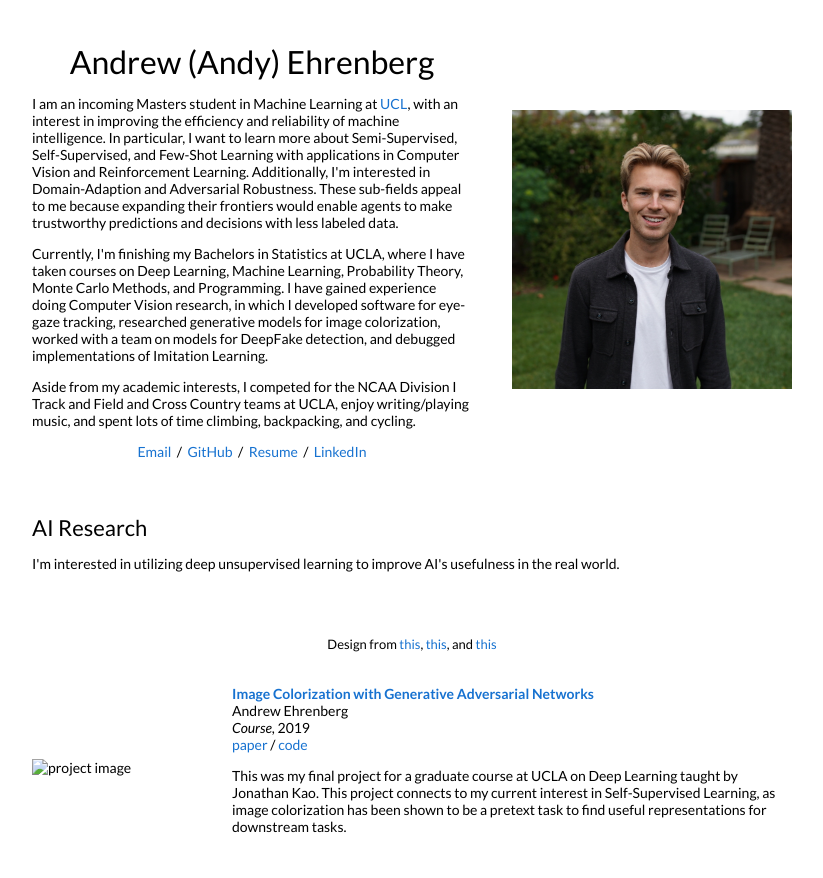
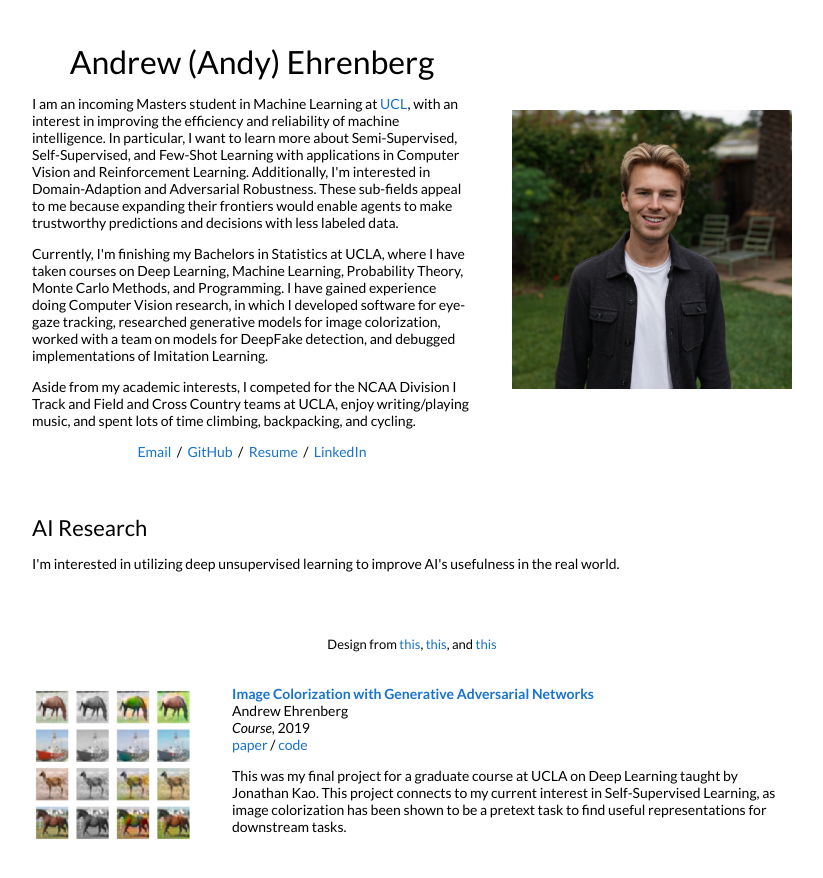
Before and after one commit to andyehrenberg/Website, a Jekyll site: the page built from index.markdown, in a window 1280 px wide. Shown: the top 878 px of the page, without its empty margins (228-1051 px from the left). Built offline with Jekyll 4.4.1, drawn with Linux system fonts in a browser that asks for light colours.

Commit message:
Update 2019-03-30-ECE.markdown

```diff
--- a/_posts/2019-03-30-ECE.markdown
+++ b/_posts/2019-03-30-ECE.markdown
@@ -3,7 +3,7 @@ permalink: /colorize/
 layout: post
 title:  "Image Colorization with Generative Adversarial Networks"
 date:   2019-03-30 11:10:11 -0800
-image:
+image: images/Colorize.png
 categories: research
 affiliation: UCLA, ECE 239AS
 authors: "Andrew Ehrenberg"
```
